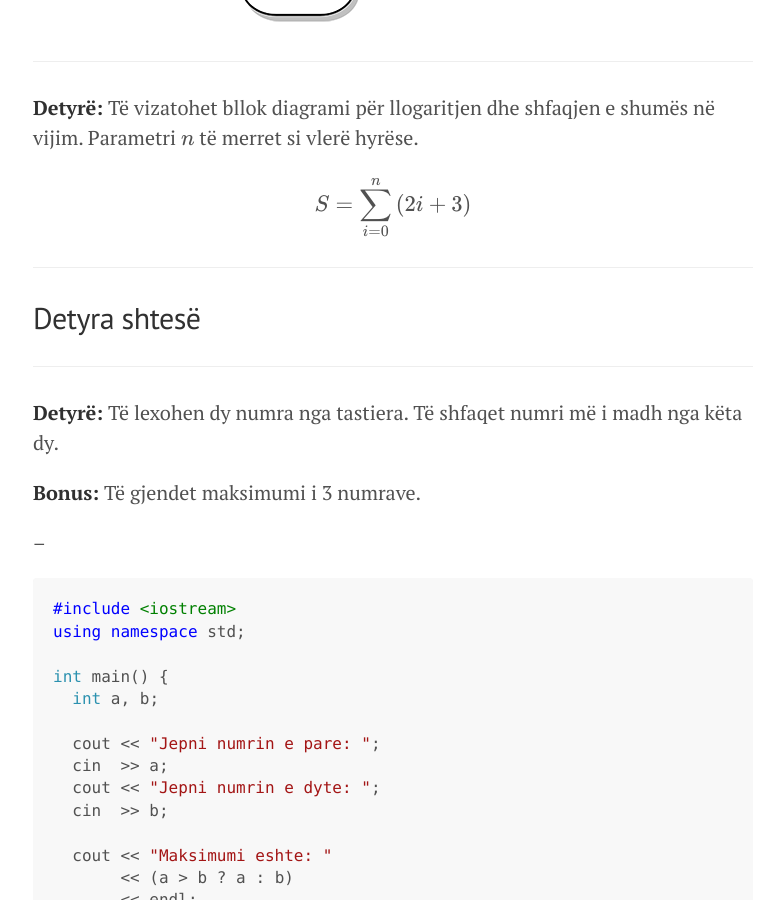
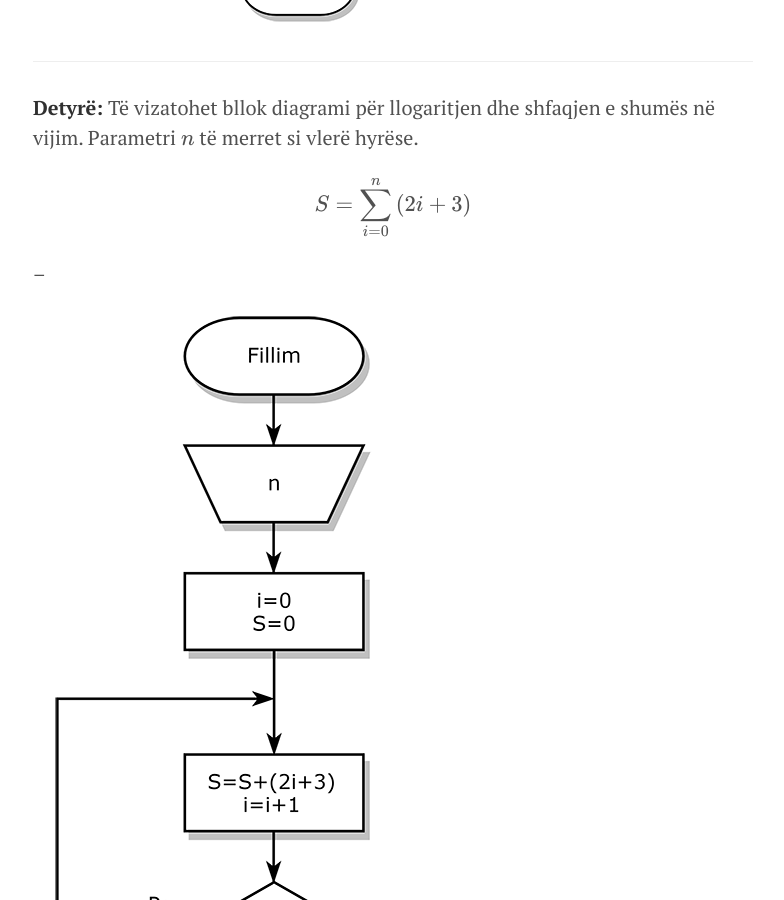
Before and after one commit to blerimrexha/edongashi.github.io, a Jekyll site: the page built from lendet/gjuhe-programuese/java3.md, in a window 1280 px wide and 900 px high, scrolled down 15522 px. Shown: the whole window, without its empty margins (247-1031 px from the left). Built offline with Jekyll 4.4.1, drawn with Linux system fonts in a browser that asks for light colours; our own code applies the rules of GitHub Pages for plain Markdown files; formulas are drawn with MathJax 3.

Commit message:
diagrams

````diff
--- a/lendet/gjuhe-programuese/java3.md
+++ b/lendet/gjuhe-programuese/java3.md
@@ -586,6 +586,10 @@ $$
 S=\sum_{i=0}^{n}{(2i+3)}
 $$
 
+--
+
+![](/lendet/gjuhe-programuese/java3/sum.png) <!-- .element: class="stretch" style="border:none" -->
+
 ---
 
 ## Detyra shtesë
@@ -621,6 +625,8 @@ int main() {
 ---
 
 **Detyrë:** Të lexohet një numër i plotë, dhe pastaj të shfaqet në formë decimale, heksadecimale, dhe oktale.
+
+--
 
 ```cpp
 #include <iostream>
````
Also changed, not shown: lendet/gjuhe-programuese/java3/sum.png (added), lendet/gjuhe-programuese/java3/sum_en.png (added).
